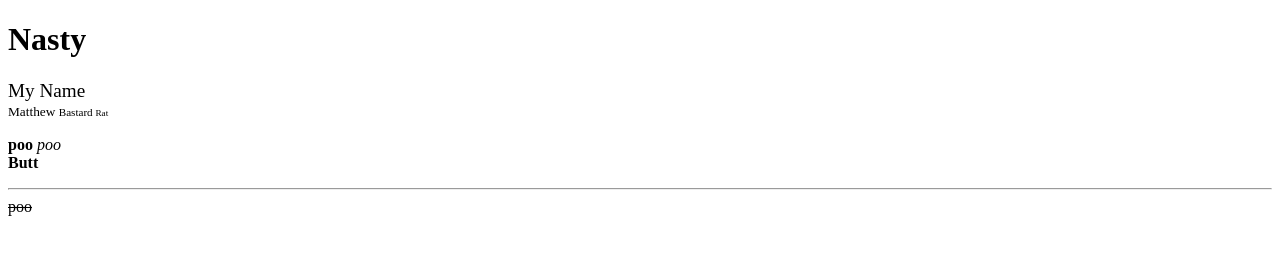
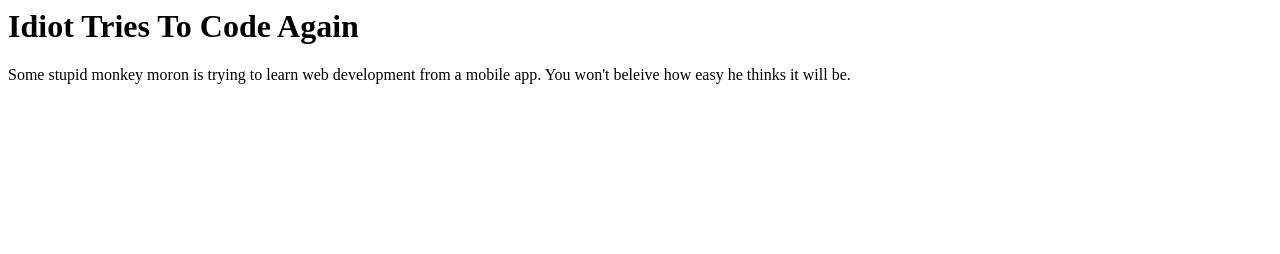
Before and after one commit to MBRaghunath/MBRaghunath.github.io, a plain HTML site: page index.html in a window 1280 px wide. Drawn offline with Linux system fonts and the light colour scheme.

Commit message:
Add files via upload

```diff
--- a/index.html
+++ b/index.html
@@ -1,18 +1,10 @@
-<!DOCTYPE html>
+<!DOCTYPE htmil>
 <html>
     <body>
-        <h1>Nasty </h1>
-        <big>My Name</big>
-        <br>
-        <small>Matthew </small>
-        <small><small>Bastard </small></small>
-            <small><small><small>Rat</small></small></small>
+        <h1>Idiot Tries To Code Again</h1>
         <p>
-            <b>poo</b> <em>poo</em>
-            <br>
-            <strong>Butt</strong>
-            <hr>
-            <s>poo</s>
+            Some stupid monkey moron is trying to learn web development from a mobile app.
+             You won't beleive how easy he thinks it will be.
         </p>
     </body>
 </html>
```
